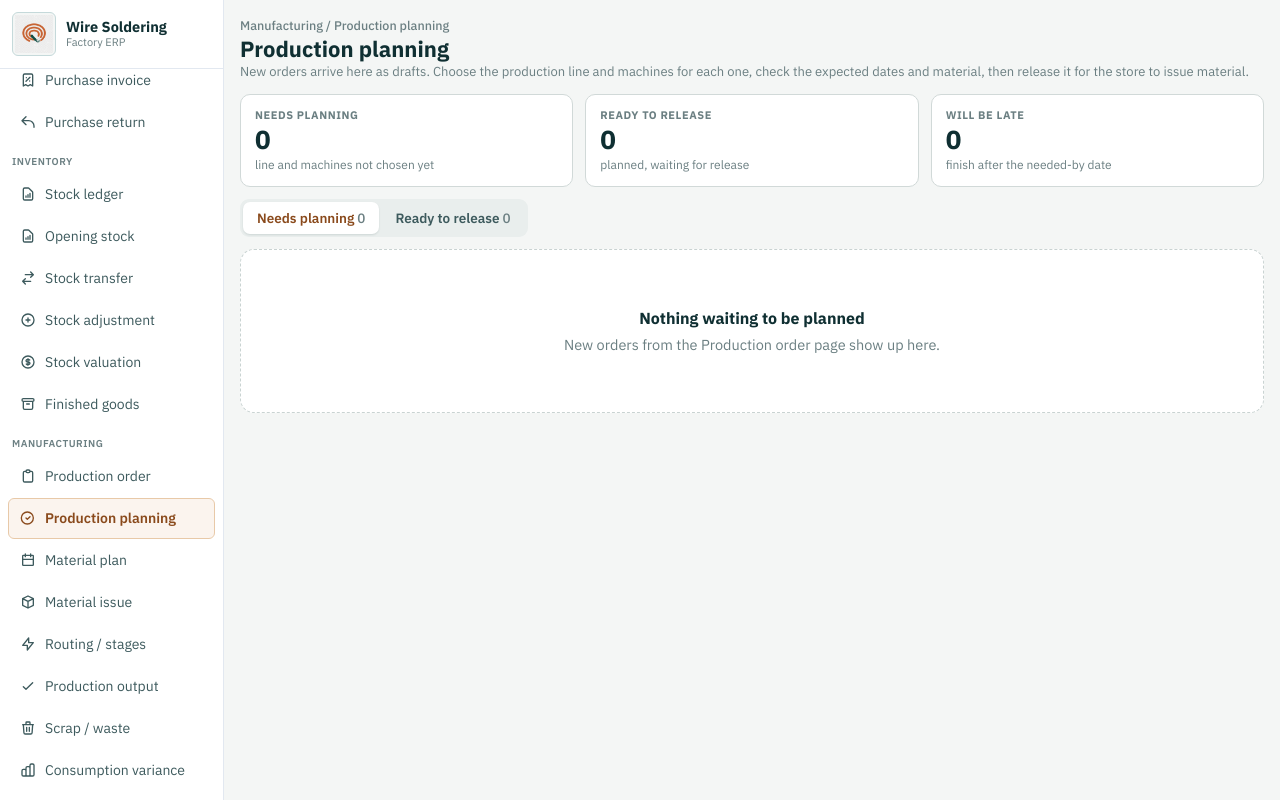
After one commit to ivronak/wire_soldering, a Flask app: page /production_planning in a window 1280 px wide. The commit adds this page. Run offline with Flask 3, Linux system fonts and the light colour scheme; data that the repository does not hold is empty; some libraries are stand-ins or nearby versions.

Commit message:
Production planning page: Draft orders list with expected delivery/material/late, Plan opens drawer, Release from there (client meeting 2 #6 step 2)
Co-Authored-By: Claude Sonnet 5.5 <noreply@anthropic.com>

```diff
--- a/app/__init__.py
+++ b/app/__init__.py
@@ -23,6 +23,7 @@ from app.charges.routes import charges_bp
 from app.states.routes import states_bp
 from app.vendor_types.routes import vendor_types_bp
 from app.production_orders.routes import production_orders_bp
+from app.production_planning.routes import production_planning_bp
 from app.payment_terms.routes import payment_terms_bp
 from app.party_documents.routes import party_documents_bp
 from app.purchase_invoices.routes import purchase_invoices_bp
@@ -100,6 +101,7 @@ def create_app():
     app.register_blueprint(states_bp)
     app.register_blueprint(vendor_types_bp)
     app.register_blueprint(production_orders_bp)
+    app.register_blueprint(production_planning_bp)
     app.register_blueprint(payment_terms_bp)
     app.register_blueprint(party_documents_bp)
     app.register_blueprint(purchase_invoices_bp)
--- a/app/production_orders/routes.py
+++ b/app/production_orders/routes.py
@@ -567,23 +567,30 @@ def production_orders_expected():
     return jsonify(result or {"ok": False, "text": "A stage has no machine capacity, so no date can be worked out."})
 
 
+def _back_url():
+    # Production planning page se aaye hain (form me next=planning) to wahin wapas bhejo; sirf yahi ek value allowed (open redirect nahi)
+    if request.form.get("next") == "planning":
+        return url_for("production_planning.production_planning_page")
+    return url_for("production_orders.production_orders_list")
+
+
 @production_orders_bp.route("/production_orders/release/<int:order_id>", methods=["POST"])
 def production_orders_release(order_id):
     # Draft order ko Released karo: ab uske liye Material issue ho sakta hai (RM store se production ko).
     order = ProductionOrder.query.filter_by(id=order_id, is_deleted=False).first_or_404()
     if order.status != "Draft":
         flash("Only a draft production order can be released.", "error")
-        return redirect(url_for("production_orders.production_orders_list"))
+        return redirect(_back_url())
     if not order.lines:
         flash("This production order has no materials, so it cannot be released.", "error")
-        return redirect(url_for("production_orders.production_orders_list"))
+        return redirect(_back_url())
     if not order.plan_confirmed:
         flash(f"Plan {order.prod_no} first: choose its production line and machines on the Production planning page, then release it.", "error")
-        return redirect(url_for("production_orders.production_orders_list"))
+        return redirect(_back_url())
     order.status = "Released"
     db.session.commit()
     flash(f"Production order {order.prod_no} released. Its material can now be issued from the Material issue page.", "success")
-    return redirect(url_for("production_orders.production_orders_list"))
+    return redirect(_back_url())
 
 
 @production_orders_bp.route("/production_orders/cancel/<int:order_id>", methods=["POST"])
@@ -622,26 +629,26 @@ def production_orders_reschedule(order_id):
     order = ProductionOrder.query.filter_by(id=order_id, is_deleted=False).first_or_404()
     if order.status not in ACTIVE_STATUSES:
         flash("Only a draft or released production order can be rescheduled.", "error")
-        return redirect(url_for("production_orders.production_orders_list"))
+        return redirect(_back_url())
     routing = ([{"stage_id": st.work_stage_id, "name": st.stage_name} for st in order.stages]
                if order.stages else _routing_for(order.product))
     if not routing:
         flash("This product has no production stages. Set them in Product Master first.", "error")
-        return redirect(url_for("production_orders.production_orders_list"))
+        return redirect(_back_url())
     # Line badal sakte hain (spec 28.1: dusri line me move possible). Form me line na aaye to order ki purani line; us line ki machines hi chun sakte hain.
     line, line_error = _read_line()
     if line_error:
         flash(line_error, "error")
-        return redirect(url_for("production_orders.production_orders_list"))
+        return redirect(_back_url())
     line = line or order.line
     plan, plan_error = read_plan(order.product, order.planned_qty * order.unit_weight, order.order_date, routing, line=line)
     if plan_error:
         flash(plan_error, "error")
-        return redirect(url_for("production_orders.production_orders_list"))
+        return redirect(_back_url())
     needed_by, needed_error = _read_needed_by()
     if needed_error:
         flash(needed_error, "error")
-        return redirect(url_for("production_orders.production_orders_list"))
+        return redirect(_back_url())
     order.needed_by_date = needed_by
     order.line_id = line.id if line else None
     order.plan_confirmed = True          # line + machines ab production manager ne chun li (Production planning)
@@ -649,7 +656,7 @@ def production_orders_reschedule(order_id):
     persist_schedule()
     db.session.commit()
     flash(f"Plan updated for {order.prod_no}. Its start and finish dates now come from its place in the queue.", "success")
-    return redirect(url_for("production_orders.production_orders_list"))
+    return redirect(_back_url())
 
 
 @production_orders_bp.route("/production_orders/move/<int:order_id>/<direction>", methods=["POST"])
--- /dev/null
+++ b/app/production_planning/routes.py
@@ -0,0 +1,27 @@
+# Production planning (client meeting 2, #6): order form me line / machine nahi chunte; yahan production manager Draft orders ko dekhta hai
+# (expected delivery, material, late?), Plan se line + machines chunta hai aur phir Release karta hai.
+# Plan ka asli editor Production order page ka Reschedule drawer hi hai (?plan=<id>&back=planning se seedha khulta hai) — dobara nahi banaya.
+from flask import Blueprint, render_template, request
+
+from app.production_orders.scheduler import live_schedule, today_ist
+
+production_planning_bp = Blueprint("production_planning", __name__, template_folder="templates")
+
+
+def draft_split(queue):
+    # Queue ke Draft orders: (planning baaki, plan pakka — release ke liye tayyar)
+    drafts = [o for o in queue if o.status == "Draft"]
+    return [o for o in drafts if not o.plan_confirmed], [o for o in drafts if o.plan_confirmed]
+
+
+@production_planning_bp.route("/production_planning")
+def production_planning_page():
+    tab = request.args.get("tab", "needs")
+    if tab not in ("needs", "ready"):
+        tab = "needs"
+    queue, materials, schedule = live_schedule()
+    needs, ready = draft_split(queue)
+    shown = needs if tab == "needs" else ready
+    late = len([o for o in needs + ready if o.needed_by_date and schedule.get(o.id) and schedule[o.id]["end"] > o.needed_by_date])
+    return render_template("production_planning.html", active_nav="production_planning", tab=tab, orders=shown, schedule=schedule, materials=materials,
+                           needs_count=len(needs), ready_count=len(ready), late_count=late, today=today_ist())
--- /dev/null
+++ b/app/production_planning/templates/production_planning.html
@@ -0,0 +1,107 @@
+{% extends "base.html" %}
+{% block title %}Production planning{% endblock %}
+
+{% block page_css %}
+<style>
+  /* Production planning: Production queue jaisa card look (copper-teal theme) */
+  .pp-kpi { border: 1px solid #D1D9D8; border-radius: 10px; background: #fff; padding: 12px 14px; display: flex; flex-direction: column; gap: 2px; }
+  .pp-kpi .k { font-size: 11px; font-weight: 700; letter-spacing: .05em; text-transform: uppercase; color: #6B7F82; }
+  .pp-kpi .v { font-size: 26px; font-weight: 700; line-height: 1.1; color: #0F2F32; }
+  .pp-kpi .h { font-size: 12px; color: #6B7F82; }
+  .pp-kpi.warn { background: #FFF9F0; border-color: #F5D9B5; } .pp-kpi.warn .v { color: #8A4A1C; }
+  .pp-kpi.bad { background: #FFF6F5; border-color: #F8CFCB; } .pp-kpi.bad .v { color: #B42318; }
+  .pp-kpi.good { background: #F3FAF6; border-color: #B7E0C7; } .pp-kpi.good .v { color: #1F7A4D; }
+  .pp-tabs { display: inline-flex; padding: 3px; gap: 2px; background: #E9EEED; border-radius: 9px; }
+  .pp-tabs a { padding: 6px 14px; font-size: 13.5px; font-weight: 600; color: #3D5A5D; border-radius: 7px; text-decoration: none; white-space: nowrap; }
+  .pp-tabs a.on { background: #fff; color: #8A4A1C; box-shadow: 0 1px 2px rgba(15,47,50,.12); }
+  .pp-tabs a span { font-weight: 500; color: #6B7F82; margin-left: 3px; }
+  .pp-card { background: #fff; border: 1px solid #D1D9D8; border-left: 4px solid #C46B2D; border-radius: 12px; margin-bottom: 10px; display: grid; grid-template-columns: minmax(200px, 1.3fr) minmax(170px, 1fr) minmax(170px, 1fr) auto; gap: 14px; align-items: center; padding: 12px 14px; }
+  .pp-card.is-ready { border-left-color: #1F7A4D; }
+  .pp-no { font-family: 'IBM Plex Mono', ui-monospace, monospace; font-weight: 700; font-size: 14.5px; color: #0F2F32; }
+  .pp-prod { font-size: 13.5px; color: #1C2B2D; }
+  .pp-meta { font-size: 12px; color: #6B7F82; }
+  .pp-dates { font-size: 14px; font-weight: 700; color: #0F2F32; } .pp-dates span { color: #98A5A4; font-weight: 500; margin: 0 4px; }
+  .pp-chip { display: inline-flex; align-items: center; gap: 5px; font-size: 12px; font-weight: 600; padding: 2px 9px; border-radius: 999px; border: 1px solid; white-space: nowrap; margin: 0 4px 3px 0; }
+  .pp-chip i { width: 6px; height: 6px; border-radius: 50%; background: currentColor; display: inline-block; }
+  .pp-chip.ok { background: #E6F5EC; color: #1F7A4D; border-color: #B7E0C7; }
+  .pp-chip.warn { background: #FFF4E5; color: #8A4A1C; border-color: #F5D9B5; }
+  .pp-chip.bad { background: #FDECEC; color: #B42318; border-color: #F8CFCB; }
+  .pp-btn { display: inline-flex; align-items: center; justify-content: center; padding: 8px 16px; font-size: 13px; font-weight: 600; border-radius: 8px; border: 1px solid; cursor: pointer; text-decoration: none; white-space: nowrap; }
+  .pp-btn.primary { background: #C46B2D; color: #fff; border-color: #A35522; } .pp-btn.primary:hover { background: #A35522; }
+  .pp-btn.teal { background: #2A6B6E; color: #fff; border-color: #1F5558; } .pp-btn.teal:hover { background: #1F5558; }
+  .pp-btn.ghost { background: #fff; color: #0F2F32; border-color: #D1D9D8; } .pp-btn.ghost:hover { background: #F4F6F5; }
+  .pp-empty { text-align: center; padding: 56px 20px; border: 1.5px dashed #C9D3D2; border-radius: 14px; background: #fff; color: #6B7F82; }
+  .pp-empty h3 { font-size: 16px; font-weight: 700; color: #0F2F32; margin-bottom: 4px; }
+  @media (max-width: 1100px) { .pp-card { grid-template-columns: 1fr; } }
+</style>
+{% endblock %}
+
+{% block content %}
+{% macro dshort(d) %}{{ d.strftime('%d %b') }}{% endmacro %}
+
+<div class="shrink-0">
+  <div class="text-[12.5px] text-ink-faint font-medium">Manufacturing / Production planning</div>
+  <h1 class="text-[22px] font-bold text-ink leading-tight">Production planning</h1>
+  <p class="text-[13px] text-ink-faint">New orders arrive here as drafts. Choose the production line and machines for each one, check the expected dates and material, then release it for the store to issue material.</p>
+</div>
+
+<div class="grid grid-cols-2 lg:grid-cols-3 gap-3 shrink-0">
+  <div class="pp-kpi {{ 'warn' if needs_count else '' }}"><span class="k">Needs planning</span><span class="v">{{ needs_count }}</span><span class="h">line and machines not chosen yet</span></div>
+  <div class="pp-kpi {{ 'good' if ready_count else '' }}"><span class="k">Ready to release</span><span class="v">{{ ready_count }}</span><span class="h">planned, waiting for release</span></div>
+  <div class="pp-kpi {{ 'bad' if late_count else '' }}"><span class="k">Will be late</span><span class="v">{{ late_count }}</span><span class="h">finish after the needed-by date</span></div>
+</div>
+
+<div class="shrink-0">
+  <div class="pp-tabs">
+    <a href="{{ url_for('production_planning.production_planning_page', tab='needs') }}" class="{{ 'on' if tab == 'needs' else '' }}">Needs planning<span>{{ needs_count }}</span></a>
+    <a href="{{ url_for('production_planning.production_planning_page', tab='ready') }}" class="{{ 'on' if tab == 'ready' else '' }}">Ready to release<span>{{ ready_count }}</span></a>
+  </div>
+</div>
+
+<div class="flex-1 overflow-auto min-h-0 pb-6">
+  {% for o in orders %}
+  {% set sc = schedule.get(o.id) %}
+  {% set mat = materials.get(o.id) %}
+  {% set late_days = (sc.end - o.needed_by_date).days if (sc and o.needed_by_date and sc.end > o.needed_by_date) else 0 %}
+  <article class="pp-card {{ 'is-ready' if o.plan_confirmed else '' }}">
+    <div style="min-width:0">
+      <div class="flex items-center gap-2 flex-wrap"><span class="pp-no">{{ o.prod_no }}</span>
+        {% if o.plan_confirmed %}<span class="pp-chip ok"><i></i>Planned{% if o.line %} · {{ o.line.name }}{% endif %}</span>{% else %}<span class="pp-chip warn"><i></i>Needs planning</span>{% endif %}</div>
+      <div class="pp-prod mt-0.5">{{ o.product.name if o.product else '—' }}</div>
+      <div class="pp-meta">{{ '%g'|format(o.planned_qty) }} {{ o.product.base_unit.code if o.product and o.product.base_unit else '' }}{% if o.unit_weight and o.unit_weight != 1 %} ({{ '%g'|format(o.planned_qty * o.unit_weight) }} KG){% endif %} · ordered {{ dshort(o.order_date) }}</div>
+    </div>
+    <div>
+      {% if sc %}
+        <div class="pp-meta">Expected delivery</div>
+        <div class="pp-dates">{{ dshort(sc.start) }}<span>→</span>{{ dshort(sc.end) }}</div>
+        <div class="pp-meta">{{ sc.working_days }} working day{{ '' if sc.working_days == 1 else 's' }} · {{ o.stages|length }} stages</div>
+        {% if late_days %}<span class="pp-chip bad"><i></i>Late {{ late_days }}d · needed {{ dshort(o.needed_by_date) }}</span>
+        {% elif o.needed_by_date %}<span class="pp-chip ok"><i></i>On time · needed {{ dshort(o.needed_by_date) }}</span>{% endif %}
+      {% else %}<span class="pp-meta">No plan · set stages in Product Master</span>{% endif %}
+    </div>
+    <div>
+      <div class="pp-meta">Raw material</div>
+      {% if not mat %}<span class="pp-meta">—</span>
+      {% elif mat.status == 'buy' %}<span class="pp-chip bad"><i></i>Need to buy</span><div class="pp-meta">{% for l in mat.lines if l.buy > 0.000001 %}{{ l.name }} −{{ '%.0f'|format(l.buy) }} {{ l.unit }}{% if not loop.last %}, {% endif %}{% endfor %}</div>
+      {% elif mat.status == 'coming' %}<span class="pp-chip warn"><i></i>PO coming</span>
+      {% else %}<span class="pp-chip ok"><i></i>Stock OK</span>{% endif %}
+      {% if sc and sc.waits_for_material %}<div><span class="pp-chip warn"><i></i>Waits for material till {{ dshort(sc.waits_for_material) }}</span></div>{% endif %}
+    </div>
+    <div class="flex gap-2 justify-end flex-wrap">
+      <a href="{{ url_for('production_orders.production_orders_list', plan=o.id, back='planning') }}" class="pp-btn {{ 'ghost' if o.plan_confirmed else 'primary' }}">{{ 'Change plan' if o.plan_confirmed else 'Plan' }}</a>
+      {% if o.plan_confirmed %}
+      <form method="post" action="{{ url_for('production_orders.production_orders_release', order_id=o.id) }}" class="js-confirm-submit"
+            data-confirm-title="Release production order" data-confirm-ok="Release" data-confirm-message="Release {{ o.prod_no }}? After this, its material can be issued from the store.">
+        <input type="hidden" name="next" value="planning" />
+        <button type="submit" class="pp-btn teal">Release</button></form>
+      {% endif %}
+    </div>
+  </article>
+  {% else %}
+  <div class="pp-empty">
+    {% if tab == 'needs' %}<h3>Nothing waiting to be planned</h3><p>New orders from the Production order page show up here.</p>
+    {% else %}<h3>No planned order is waiting for release</h3><p>Plan an order first, then release it from here.</p>{% endif %}
+  </div>
+  {% endfor %}
+</div>
+{% endblock %}
--- a/app/templates/base.html
+++ b/app/templates/base.html
@@ -179,6 +179,10 @@
           <svg fill="none" stroke="currentColor" viewBox="0 0 24 24"><path stroke-linecap="round" stroke-linejoin="round" stroke-width="2" d="M9 5H7a2 2 0 00-2 2v12a2 2 0 002 2h10a2 2 0 002-2V7a2 2 0 00-2-2h-2M9 5a2 2 0 002 2h2a2 2 0 002-2M9 5a2 2 0 012-2h2a2 2 0 012 2"/></svg>
           Production order
         </a>
+        <a href="{{ url_for('production_planning.production_planning_page') }}" class="nav-link{% if active_nav == 'production_planning' %} is-active{% endif %}"{% if active_nav == 'production_planning' %} aria-current="page"{% endif %}>
+          <svg fill="none" stroke="currentColor" viewBox="0 0 24 24"><path stroke-linecap="round" stroke-linejoin="round" stroke-width="2" d="M9 12l2 2 4-4m5 2a9 9 0 11-18 0 9 9 0 0118 0z"/></svg>
+          Production planning
+        </a>
         <a href="{{ url_for('material_plan.material_plan_page') }}" class="nav-link{% if active_nav == 'material_plan' %} is-active{% endif %}"{% if active_nav == 'material_plan' %} aria-current="page"{% endif %}>
           <svg fill="none" stroke="currentColor" viewBox="0 0 24 24"><path stroke-linecap="round" stroke-linejoin="round" stroke-width="2" d="M8 7V3m8 4V3M4 11h16M5 5h14a1 1 0 011 1v13a1 1 0 01-1 1H5a1 1 0 01-1-1V6a1 1 0 011-1z"/></svg>
           Material plan
```
Also changed, not shown: app/production_orders/templates/production_orders.html (+19 -0 lines), tracker.md (+2 -1 lines), app/production_planning/__init__.py (added).
